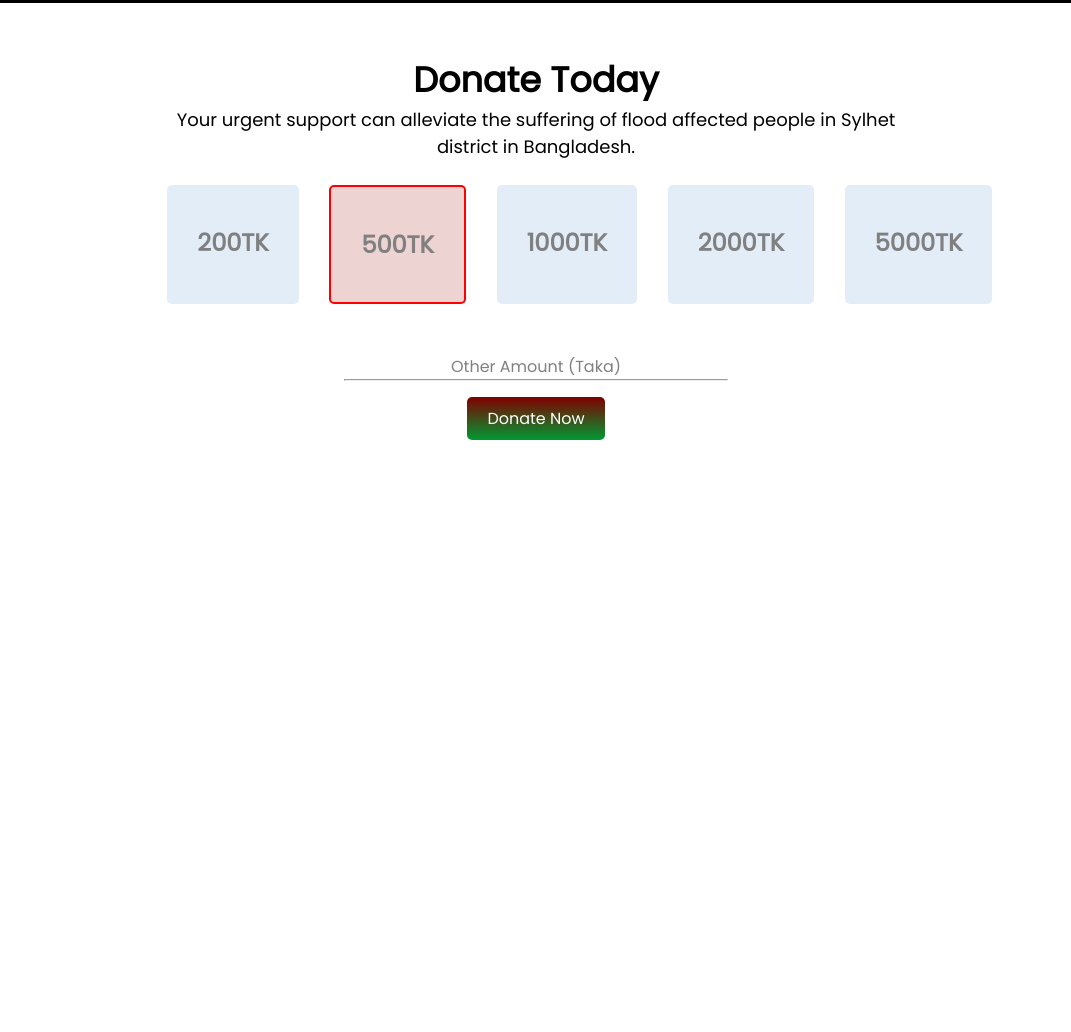
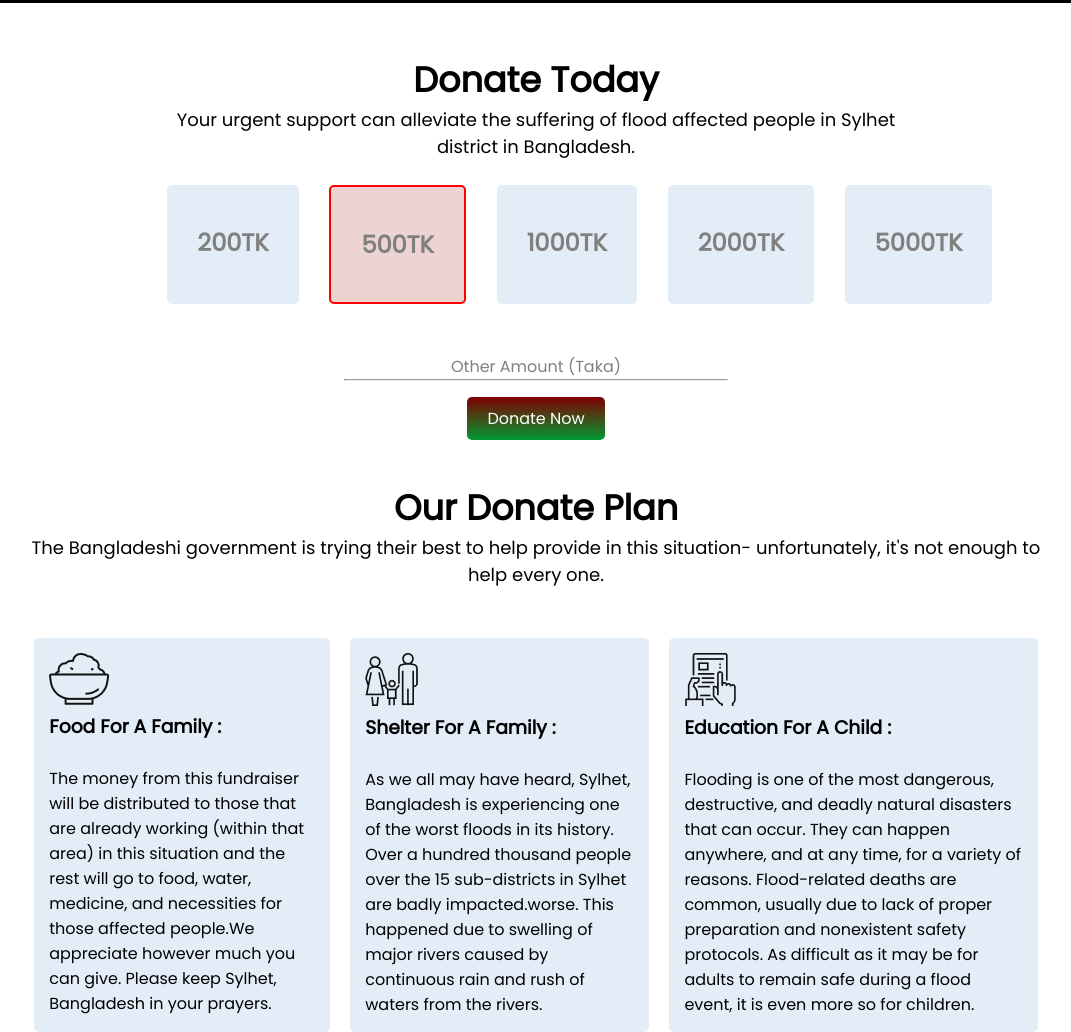
Before and after one commit to Maruf131/donate-for-flood, a plain HTML site: page index.html in a window 1280 px wide. Shown: the part 797-1829 px from the top of the page, without its empty margins (104-1175 px from the left). Before the commit the page ends 1237 px from the top, so only its background shows below. Drawn offline with Linux system fonts and the light colour scheme.

Commit message:
4th commit

```diff
--- a/index.html
+++ b/index.html
@@ -42,10 +42,43 @@
             <hr><br>
             <a class="button-1" href="">Donate Now</a>
         </div>
+    </section>
+    <section id="donate-plan">
+        <div class="sylhet-help">
+            <h1>Our Donate Plan</h1>
+            <p>The Bangladeshi government is trying their best to help provide in this situation- unfortunately, it's
+                not enough to help every one.</p>
+        </div><br><br>
+        <!--box -->
 
+        <div class="box-model">
+            <div class="box-1 ">
+                <img src="food.png" alt="">
+                <h3>Food For A Family :</h3><br>
+                <p>The money from this fundraiser will be distributed to those that are already working (within that
+                    area) in this situation and the rest will go to food, water, medicine, and necessities for those
+                    affected people.We appreciate however much you can give. Please keep Sylhet, Bangladesh in your
+                    prayers.</p>
+            </div>
 
+            <div class="box-1 tony">
+                <img src="shelter.png" alt="">
+                <h3>Shelter For A Family :</h3><br>
+                <p>As we all may have heard, Sylhet, Bangladesh is experiencing one of the worst floods in its history.
+                    Over a hundred thousand people over the 15 sub-districts in Sylhet are badly impacted.worse. This
+                    happened due to swelling of major rivers caused by continuous rain and rush of waters from the
+                    rivers.</p>
+            </div>
 
-
+            <div class="box-1">
+                <img src="Frame-1.png" alt="">
+                <h3>Education For A Child :</h3><br>
+                <p>Flooding is one of the most dangerous, destructive, and deadly natural disasters that can occur. They
+                    can happen anywhere, and at any time, for a variety of reasons. Flood-related deaths are common,
+                    usually due to lack of proper preparation and nonexistent safety protocols. As difficult as it may
+                    be for adults to remain safe during a flood event, it is even more so for children.</p>
+            </div>
+        </div>
     </section>
 
 </body>
--- a/style.css
+++ b/style.css
@@ -93,3 +93,20 @@
    border-radius: 5px;
 
 }
+/*thard part*/
+#donate-plan{
+    margin-left: 10%;
+    margin-right: 10%;
+}
+.box-1{
+    background: #e3edf7;
+    margin-left: 1%;
+    margin-right: 1%;
+    border-radius: 5px;
+    text-align: left;
+    padding: 15px 15px;
+
+}
+.box-1tony{
+
+}
```
Also changed, not shown: Frame-1.png (added), food.png (added), shelter.png (added).
